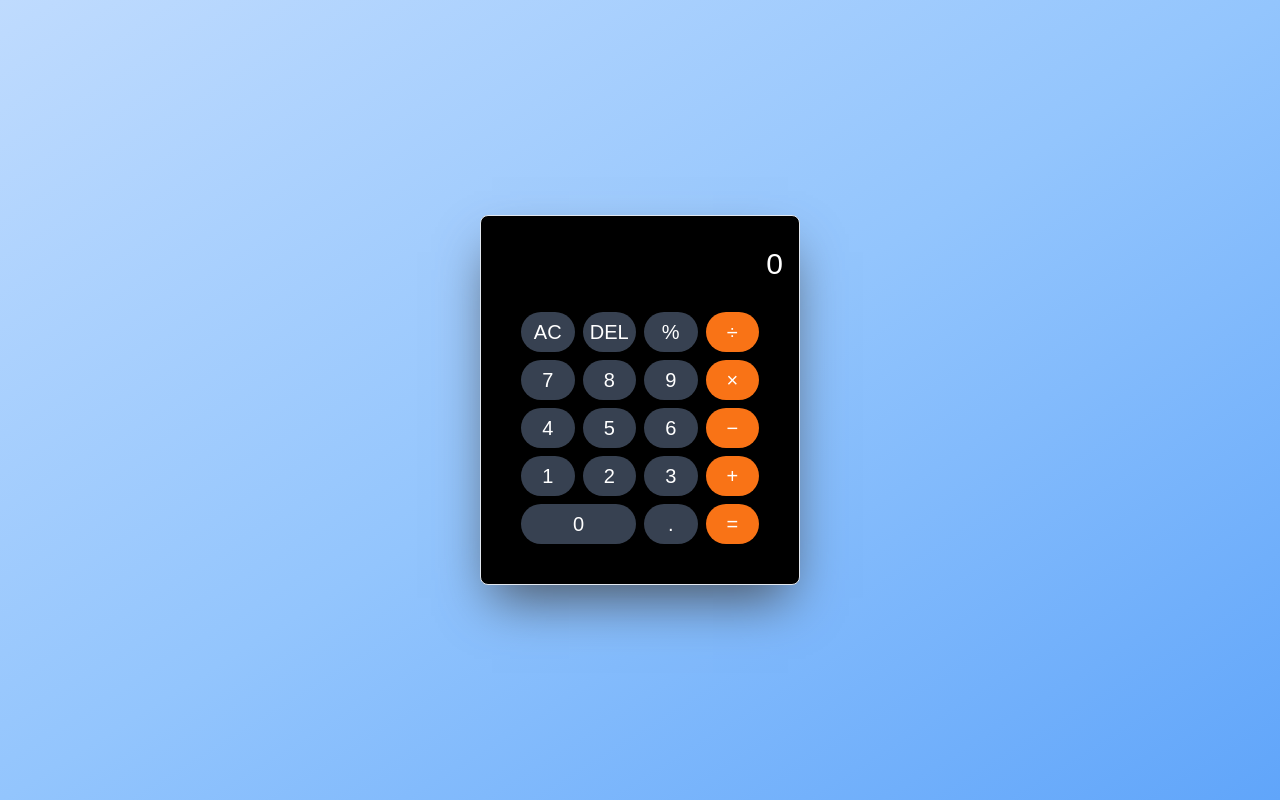
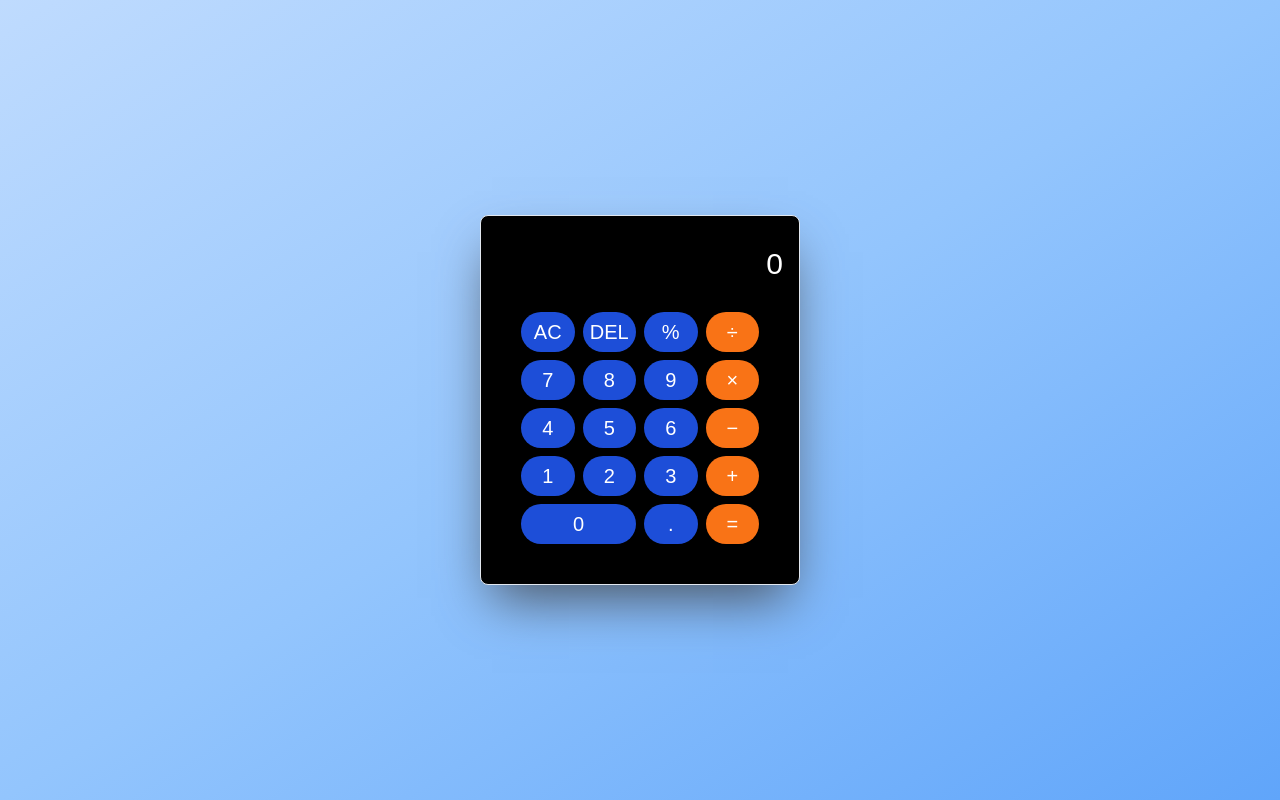
Before and after one commit to Tahasiraj1/Simple-Calculator-Project-5-Next.js, a Next.js app: page / in a window 1280 px wide. Built offline with nearby package versions, Linux system fonts and the light colour scheme.

Commit message:
Update calculator.tsx

```diff
--- a/components/ui/calculator.tsx
+++ b/components/ui/calculator.tsx
@@ -31,7 +31,7 @@ export default function Calculator() {
         setDisplayValue(displayValue.slice(0, -1));
     };
 
-    const buttonClass = "bg-gray-700 text-white text-xl rounded-full active:bg-gray-700";
+    const buttonClass = "bg-blue-700 text-white text-xl rounded-full active:bg-gray-700";
     const orangeButtonClass = "bg-orange-500 text-white text-xl rounded-full hover:bg-orange-600 active:bg-orange-500";
 
     return (
```
